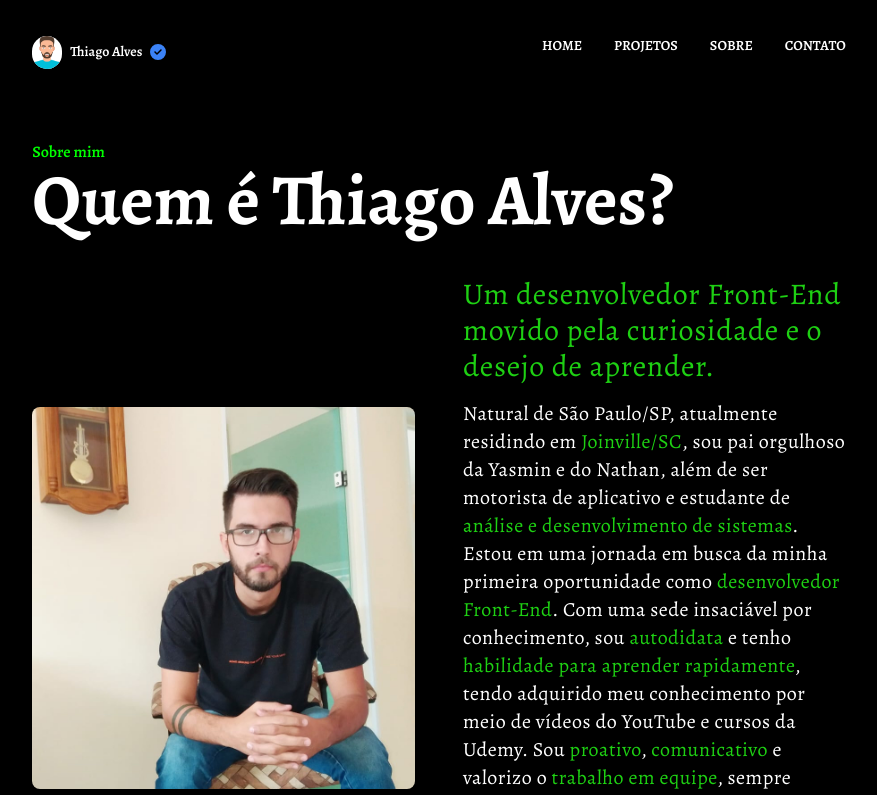
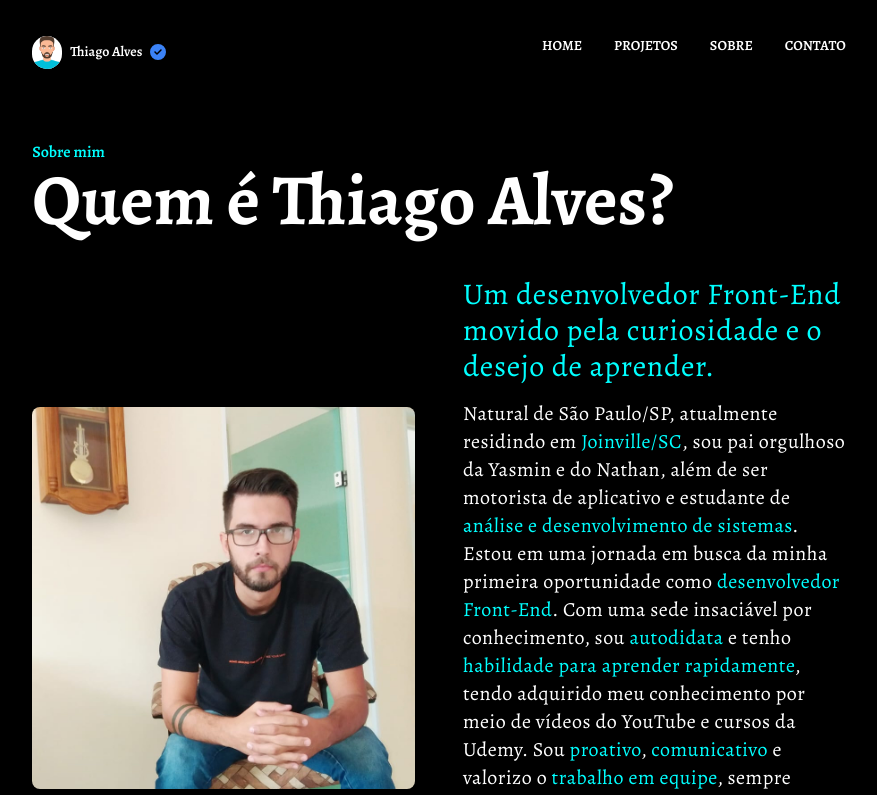
Before and after one commit to Thiago87dev/portifolio, a Next.js app: page /about in a window 1280 px wide. Shown: the top 795 px of the page, without its empty margins (201-1078 px from the left). Built offline with nearby package versions, Linux system fonts and the light colour scheme.

Commit message:
project color

```diff
--- a/src/pages/about.tsx
+++ b/src/pages/about.tsx
@@ -22,20 +22,20 @@ const about = () => {
           />
         </div>
         <div className="lg:w-1/2">
-          <p className="text-colorSecundary text-3xl tracking-wide mb-4 ">
+          <p className="text-colorPrimary text-3xl tracking-wide mb-4 ">
             Um desenvolvedor Front-End movido pela curiosidade e o desejo de
             aprender.
           </p>
           <p className="text-colorWhite  text-xl tracking-wide mb-4 ">
-            Natural de São Paulo/SP, atualmente residindo em <span className="text-colorSecundary">Joinville/SC</span>, sou
+            Natural de São Paulo/SP, atualmente residindo em <span className="text-colorPrimary">Joinville/SC</span>, sou
             pai orgulhoso da Yasmin e do Nathan, além de ser motorista de
-            aplicativo e estudante de <span className="text-colorSecundary">análise e desenvolvimento de sistemas</span>.
+            aplicativo e estudante de <span className="text-colorPrimary">análise e desenvolvimento de sistemas</span>.
             Estou em uma jornada em busca da minha primeira oportunidade como
-            <span className="text-colorSecundary"> desenvolvedor Front-End</span>. Com uma sede insaciável por conhecimento,
-            sou <span className="text-colorSecundary">autodidata</span> e tenho <span className="text-colorSecundary">habilidade para aprender rapidamente</span>, tendo
+            <span className="text-colorPrimary"> desenvolvedor Front-End</span>. Com uma sede insaciável por conhecimento,
+            sou <span className="text-colorPrimary">autodidata</span> e tenho <span className="text-colorPrimary">habilidade para aprender rapidamente</span>, tendo
             adquirido meu conhecimento por meio de vídeos do YouTube e cursos da
-            Udemy. Sou <span className="text-colorSecundary">proativo</span>, <span className="text-colorSecundary">comunicativo</span> e valorizo o <span className="text-colorSecundary">trabalho em equipe</span>,
-            sempre aberto a <span className="text-colorSecundary">novas experiências</span> e <span className="text-colorSecundary">desafios</span>. Estou comprometido em
+            Udemy. Sou <span className="text-colorPrimary">proativo</span>, <span className="text-colorPrimary">comunicativo</span> e valorizo o <span className="text-colorPrimary">trabalho em equipe</span>,
+            sempre aberto a <span className="text-colorPrimary">novas experiências</span> e <span className="text-colorPrimary">desafios</span>. Estou comprometido em
             crescer profissionalmente e contribuir de forma significativa para o
             mundo da tecnologia.
           </p>
--- a/tailwind.config.ts
+++ b/tailwind.config.ts
@@ -29,12 +29,12 @@ const config: Config = {
       colors: {
         colorWhite: "#ffffff",
         colorBlack: "#000000",
-        colorPrimary: "#00ff00",
-        colorSecundary: "#1ed013",
-        colorThird: "#24a319",
-        colorFourth: "#247719",
-        colorFifth: "#1f4f16",
-        colorAlmostBlack: "#162a10",
+        colorPrimary: "#00ffff",
+        colorSecundary: "#1ed0d0",
+        colorThird: "#25a2a2",
+        colorFourth: "#247777",
+        colorFifth: "#1f4f4e",
+        colorAlmostBlack: "#162929",
       },
       backgroundImage: {
         "gradient-radial": "radial-gradient(var(--tw-gradient-stops))",
```
